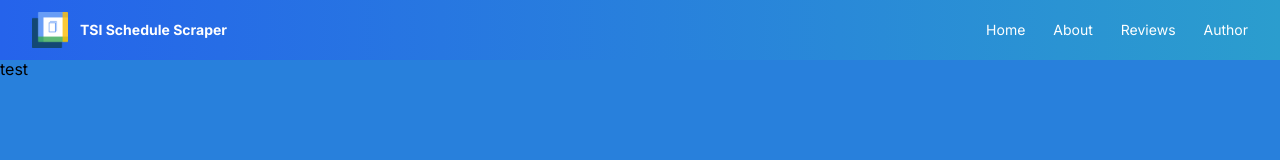
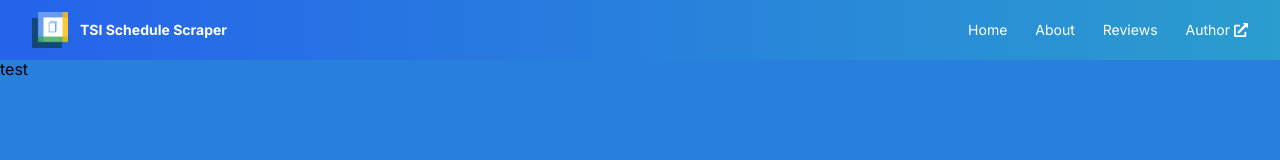
Before and after one commit to AndreyPerunov/TSI-Schedule-Scraping-Frontend, a Next.js app: page / in a window 1280 px wide. Shown: the top 160 px of the page. Built offline with nearby package versions, Linux system fonts and the light colour scheme.

Commit message:
Added external link

```diff
--- a/src/components/Header.tsx
+++ b/src/components/Header.tsx
@@ -7,7 +7,7 @@ const links: ILink[] = [
   { name: "Home", href: "/" },
   { name: "About", href: "/about" },
   { name: "Reviews", href: "/reviews" },
-  { name: "Author", href: "https://www.andreyperunov.com/" }
+  { name: "Author", href: "https://www.andreyperunov.com/", external: true }
 ]
 
 export default function Header() {
--- a/src/components/MobileNavbar.tsx
+++ b/src/components/MobileNavbar.tsx
@@ -3,6 +3,7 @@ import type { ILink } from "../types"
 import { ModalSidebar } from "../layouts"
 import { useState } from "react"
 import Link from "next/link"
+import { FaExternalLinkAlt } from "react-icons/fa"
 
 export default function MobileNavbar({ links, className, ...props }: { links: ILink[]; className?: string }) {
   const [open, setOpen] = useState(false)
@@ -21,6 +22,7 @@ export default function MobileNavbar({ links, className, ...props }: { links: IL
               return (
                 <Link key={link.href} href={link.href} className="py-5 w-full text-center text-lg font-semibold text-white active:text-dark hover:underline active">
                   {link.name}
+                  {link.external && <FaExternalLinkAlt className="inline ml-1 translate-y-[-1px]" />}
                 </Link>
               )
             })}
--- a/src/components/Navbar.tsx
+++ b/src/components/Navbar.tsx
@@ -1,5 +1,6 @@
 import type { ILink } from "../types"
 import Link from "next/link"
+import { FaExternalLinkAlt } from "react-icons/fa"
 
 export default function Navbar({ links, className, ...props }: { links: ILink[]; className?: string }) {
   return (
@@ -9,6 +10,7 @@ export default function Navbar({ links, className, ...props }: { links: ILink[];
           <>
             <Link key={link.href} href={link.href} className={`text-sm text-white pl-7 active:text-dark hover:underline active`}>
               {link.name}
+              {link.external && <FaExternalLinkAlt className="inline ml-1 translate-y-[-1px]" />}
             </Link>
           </>
         )
--- a/src/types/index.ts
+++ b/src/types/index.ts
@@ -1,6 +1,7 @@
 interface ILink {
   name: string
   href: string
+  external?: boolean
 }
 
 export type { ILink }
```
Also changed, not shown: package.json (+5 -4 lines), 1 other file (tests, documents, lock files or other folders).
